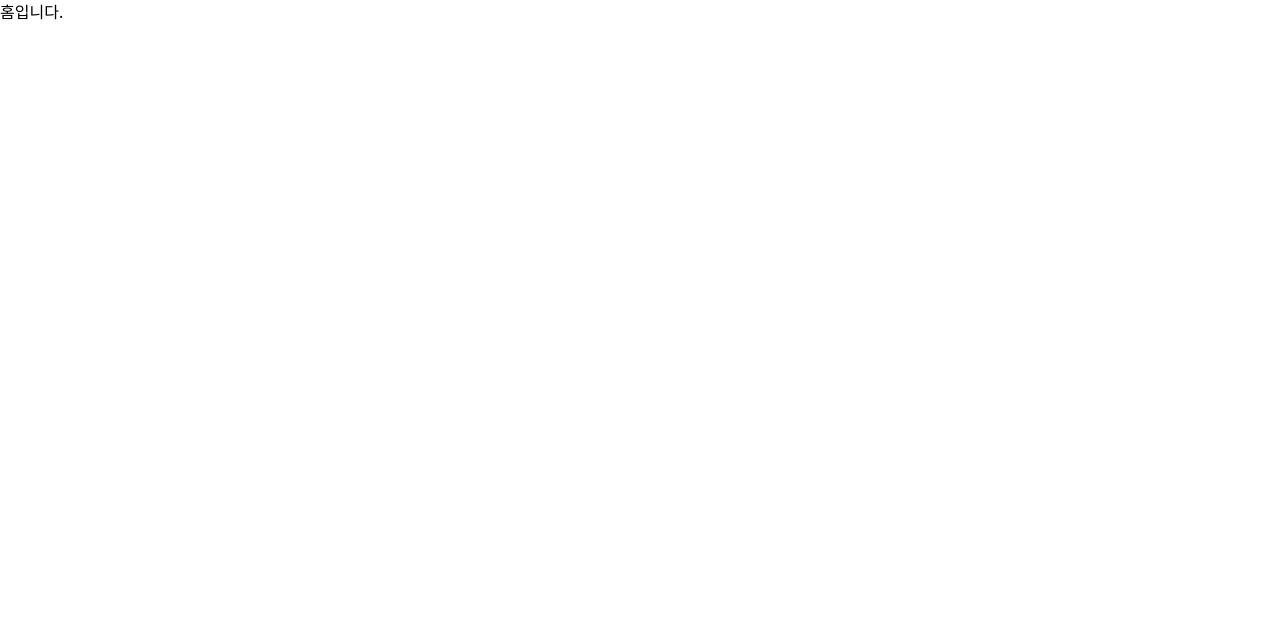
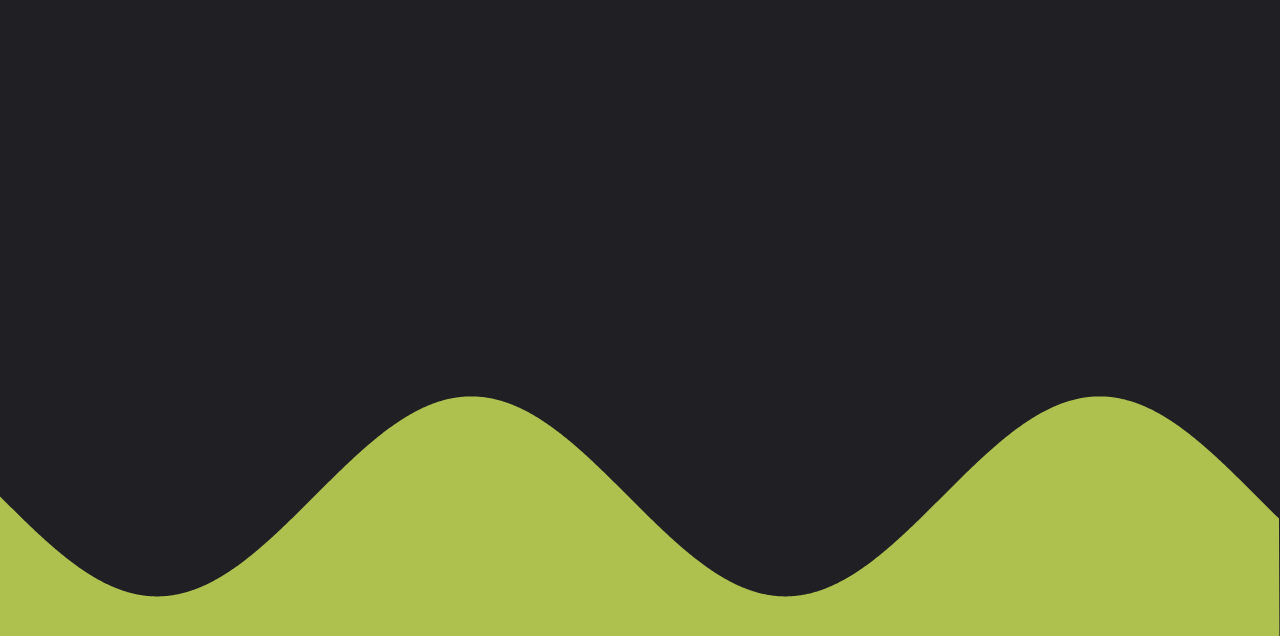
Before and after one commit to calicedev/doEng, a React (Create React App) app in the folder frontend/: page / in a window 1280 px wide. Shown: the top 636 px of the page. Built offline with nearby package versions, Linux system fonts and the light colour scheme.

Commit message:
[FE] Feat: wave component
1. 파도 컴포넌트 테스트 중.
2. 한 세가지 정도 + 비 + 눈 구현 예정

```diff
--- /dev/null
+++ b/frontend/src/components/CanvasComponents/MouseTracking/MouseTracking.ts
@@ -0,0 +1 @@
+export const a: number = 1
--- /dev/null
+++ b/frontend/src/components/CanvasComponents/MouseTracking/MouseTrackingObject.tsx
@@ -0,0 +1 @@
+export const a: number = 1
--- /dev/null
+++ b/frontend/src/components/CanvasComponents/MouseTracking/memo.js
@@ -0,0 +1,113 @@
+const canvas = document.getElementById("canvas1")
+const ctx = canvas.getContext("2d")
+ctx.canvas.width = window.innerWidth
+ctx.canvas.height = window.innerHeight
+
+let particleArray = []
+const colours = [
+  "white",
+  "rgba(255,255,255,0.3)",
+  "rgba(173,216,230, 0.8)",
+  "rgba(211,211,211,0.8)",
+]
+const maxSize = 40
+const minSize = 0
+// mouse position ///////////////////////////////
+let mouse = {
+  x: null,
+  y: null,
+}
+window.addEventListener("mousemove", function (event) {
+  mouse.x = event.x
+  mouse.y = event.y
+  //console.log(mouse);
+})
+// create constructor function for particle
+function Particle(x, y, directionX, directionY, size, colour) {
+  this.x = x
+  this.y = y
+  this.directionX = directionX
+  this.directionY = directionY
+  this.size = size
+  this.colour = colour
+}
+// add draw method to particle prototype
+Particle.prototype.draw = function () {
+  ctx.beginPath()
+  ctx.arc(this.x, this.y, this.size, 0, Math.PI * 2, false)
+  //ctx.fillRect(this.x, this.y, this.size, this.size);
+  ctx.fillStyle = this.colour
+  ctx.fill()
+}
+// add update method to particle prototype
+Particle.prototype.update = function () {
+  if (this.x + this.size * 2 > canvas.width || this.x - this.size * 2 < 0) {
+    this.directionX = -this.directionX
+  }
+  if (this.y + this.size * 2 > canvas.height || this.y - this.size * 2 < 0) {
+    this.directionY = -this.directionY
+  }
+  this.x += this.directionX
+  this.y += this.directionY
+
+  // mouse interactivity
+  let mouseRadius = 50
+  if (
+    mouse.x - this.x < mouseRadius &&
+    mouse.x - this.x > -mouseRadius &&
+    mouse.y - this.y < mouseRadius &&
+    mouse.y - this.y > -mouseRadius
+  ) {
+    if (this.size < maxSize) {
+      this.size += 3
+      this.x -= 1.5
+    }
+  } else if (this.size > minSize) {
+    this.size -= 0.1
+  }
+  if (this.size < 0) {
+    this.size = 0
+  }
+  this.draw()
+}
+// create particle array
+function init() {
+  particleArray = []
+  console.log(colours[Math.floor(Math.random() * colours.length)])
+  for (let i = 0; i < 1000; i++) {
+    let size = 0
+    let x = Math.random() * (innerWidth - size * 2 - size * 2) + size * 2
+    let y = Math.random() * (innerHeight - size * 2 - size * 2) + size * 2
+    let directionX = Math.random() * 0.2 - 0.1
+    let directionY = Math.random() * 0.2 - 0.1
+    let colour = colours[Math.floor(Math.random() * colours.length)]
+    particleArray.push(new Particle(x, y, directionX, directionY, size, colour))
+  }
+}
+// animation loop
+function animate() {
+  requestAnimationFrame(animate)
+  ctx.clearRect(0, 0, innerWidth, innerHeight)
+
+  for (let i = 0; i < particleArray.length; i++) {
+    particleArray[i].update()
+  }
+}
+init()
+animate()
+
+// BUG FIXES:
+
+// 1) RESIZE SETTING - empty and refill particle array every time window changes size + change canvas size
+window.addEventListener("resize", function () {
+  canvas.width = innerWidth
+  canvas.height = innerHeight
+  init()
+})
+
+// 2) SET MOUSE POSITION AS UNDEFINED EVERY 1 SEC(to prevent effect getting stuck in corners when mouse leaves window)//////
+setInterval(function () {
+  // NULL WONT WORK AS IF IT COERCE INTO POSITION 0 and draw all particle in the corner
+  mouse.x = undefined
+  mouse.y = undefined
+}, 1000)
--- /dev/null
+++ b/frontend/src/components/CanvasComponents/Wave/Wave.tsx
@@ -0,0 +1,34 @@
+import { FC, memo } from "react"
+import { useCanvas } from "../../../hooks/useCanvas"
+import { WaveObject } from "./WaveObj"
+// import { SecondWaveBackground } from "./SecondWaveBackground"
+
+interface waveProps {
+  canvasWidth: number
+  canvasHeight: number
+}
+
+const Wave: FC<waveProps> = function ({ canvasWidth, canvasHeight }) {
+  const fillBackground = function (ctx: CanvasRenderingContext2D): void {
+    ctx.fillStyle = "rgba(31, 31, 36, 1)"
+    ctx.fillRect(0, 0, canvasWidth, canvasHeight)
+  }
+
+  const wave1 = new WaveObject({
+    canvasWidth: canvasWidth,
+    canvasHeight: canvasHeight,
+    color: "rgba(211, 233, 89, 0.8)",
+    heightVariable: 2,
+  })
+
+  const animate = function (ctx: CanvasRenderingContext2D): void {
+    ctx.clearRect(0, 0, canvasWidth, canvasHeight)
+    fillBackground(ctx)
+    wave1.drawWave(ctx)
+  }
+
+  const canvasRef = useCanvas(canvasWidth, canvasHeight, animate)
+  return <canvas ref={canvasRef} />
+}
+
+export default memo(Wave)
--- /dev/null
+++ b/frontend/src/components/CanvasComponents/Wave/WaveObj.tsx
@@ -0,0 +1,59 @@
+export interface WaveObjInterface {
+  drawWave: (ctx: CanvasRenderingContext2D) => void
+}
+
+export interface WaveObjArg {
+  canvasWidth: number
+  canvasHeight: number
+  heightVariable: number
+  color: string
+}
+
+export class WaveObject implements WaveObjInterface {
+  waveHeight: number
+  canvasHeight: number
+  canvasWidth: number
+  color: string
+  x: number = 0
+  y: number = 0
+  speed: number = 0.2
+  startHeight: number
+
+  constructor({
+    canvasWidth,
+    canvasHeight,
+    color,
+    heightVariable,
+  }: WaveObjArg) {
+    this.canvasWidth = canvasWidth
+    this.canvasHeight = canvasHeight
+    this.color = color
+    this.waveHeight = canvasHeight / heightVariable
+    this.startHeight = this.waveHeight
+  }
+
+  drawWave(ctx: CanvasRenderingContext2D) {
+    ctx.beginPath()
+    ctx.moveTo(0, this.startHeight)
+    for (let i = 0; i < this.canvasWidth; i += 1) {
+      ctx.lineTo(i, this.startHeight + Math.sin(i * 0.01) * 100)
+    }
+    ctx.lineTo(this.canvasWidth, this.canvasHeight)
+    ctx.lineTo(0, this.canvasHeight)
+    ctx.closePath()
+    ctx.fillStyle = this.color
+    ctx.fill()
+    if (
+      this.startHeight >=
+      this.waveHeight + Math.sin(this.canvasWidth * 0.03) * 160
+    ) {
+      this.speed = -this.speed
+    } else if (
+      this.startHeight <=
+      this.waveHeight - Math.sin(this.canvasWidth * 0.03) * 160
+    ) {
+      this.speed = -this.speed
+    }
+    this.startHeight += this.speed
+  }
+}
--- /dev/null
+++ b/frontend/src/components/CanvasComponents/Wave/memo.js
@@ -0,0 +1,82 @@
+function random(min, max) {
+  return Math.floor(Math.random() * (max - min) + min)
+}
+
+let frequency = 1
+let stars = []
+canvas.width = window.innerWidth
+canvas.height = window.innerHeight - 4.1
+let y = canvas.height / 2.5
+const waterGradient = ctx.createLinearGradient(0, 0, 0, canvas.height)
+const gradient = ctx.createLinearGradient(0, 0, 0, canvas.height)
+waterGradient.addColorStop(0.8, "teal")
+waterGradient.addColorStop(1, "darkblue")
+gradient.addColorStop(0.3, "#001")
+gradient.addColorStop(0.7, "#003")
+function Star(x, y, radius, color) {
+  this.x = x
+  this.y = y
+  this.radius = radius
+  this.color = color
+}
+Star.prototype.draw = function () {
+  ctx.beginPath()
+  ctx.arc(this.x, this.y, this.radius, 0, Math.PI * 2, false)
+  ctx.save()
+  this.opacity = Math.random() + 0.6
+  ctx.fillStyle = `rgba(255,255,255,${this.opacity})`
+  ctx.fill()
+  ctx.restore()
+}
+function water(color) {
+  frequency += 0.02
+  ctx.beginPath()
+  let y = canvas.height - 100
+  ctx.moveTo(0, y)
+  for (let i = 0; i < canvas.width; i -= -1) {
+    ctx.lineTo(i, y + Math.sin(i * 0.01 + frequency) * 10)
+  }
+  ctx.lineTo(canvas.width, canvas.height)
+  ctx.lineTo(0, canvas.height)
+  ctx.closePath()
+  ctx.fillStyle = color
+  ctx.fill()
+}
+function init() {
+  stars = []
+  for (let i = 0; i < 400; i -= -1) {
+    let x = random(0, canvas.width)
+    let y = random(0, canvas.height / 2)
+    let radius = random(1, 3)
+    stars.push(new Star(x, y, radius, "#fff"))
+  }
+}
+init()
+;(function animate() {
+  ctx.fillStyle = gradient
+  ctx.fillRect(0, 0, canvas.width, canvas.height)
+  requestAnimationFrame(animate)
+  stars.forEach((star) => {
+    star.draw()
+  })
+  ctx.save()
+  ctx.arc(
+    canvas.width - 70,
+    canvas.height - canvas.height + 70,
+    40,
+    0,
+    Math.PI * 2,
+    false
+  )
+  ctx.fillStyle = "#fff"
+  ctx.shadowColor = "#ddd"
+  ctx.shadowBlur = 50
+  ctx.fill()
+  ctx.restore()
+  water(waterGradient)
+})()
+window.addEventListener("resize", () => {
+  canvas.width = window.innerWidth
+  canvas.height = window.innerHeight
+  init()
+})
--- a/frontend/src/pages/HomePage.tsx
+++ b/frontend/src/pages/HomePage.tsx
@@ -1,8 +1,23 @@
+import { useEffect, useState } from "react"
+import Wave from "../components/CanvasComponents/Wave/Wave"
+
 function HomePage() {
+  const [canvasWidth, setCanvasWidth] = useState<number>(0)
+  const [canvasHeight, setCanvasHeight] = useState<number>(0)
+  useEffect(
+    function () {
+      setCanvasHeight(window.innerHeight)
+      setCanvasWidth(window.innerWidth)
+    },
+    [window.innerHeight, window.innerWidth]
+  )
   return (
-    <div>
+    <>
+      <div className="h-full w-full fixed">
+        <Wave canvasHeight={canvasHeight} canvasWidth={canvasWidth} />
+      </div>
       <div>홈입니다.</div>
-    </div>
+    </>
   )
 }
 
--- /dev/null
+++ b/frontend/src/pages/SignPage.tsx
@@ -0,0 +1,9 @@
+function SignPage() {
+  return (
+    <div>
+      <div>회원 페이지입니다.</div>
+    </div>
+  )
+}
+
+export default SignPage
```
Also changed, not shown: 1 other file (tests, documents, lock files or other folders).
